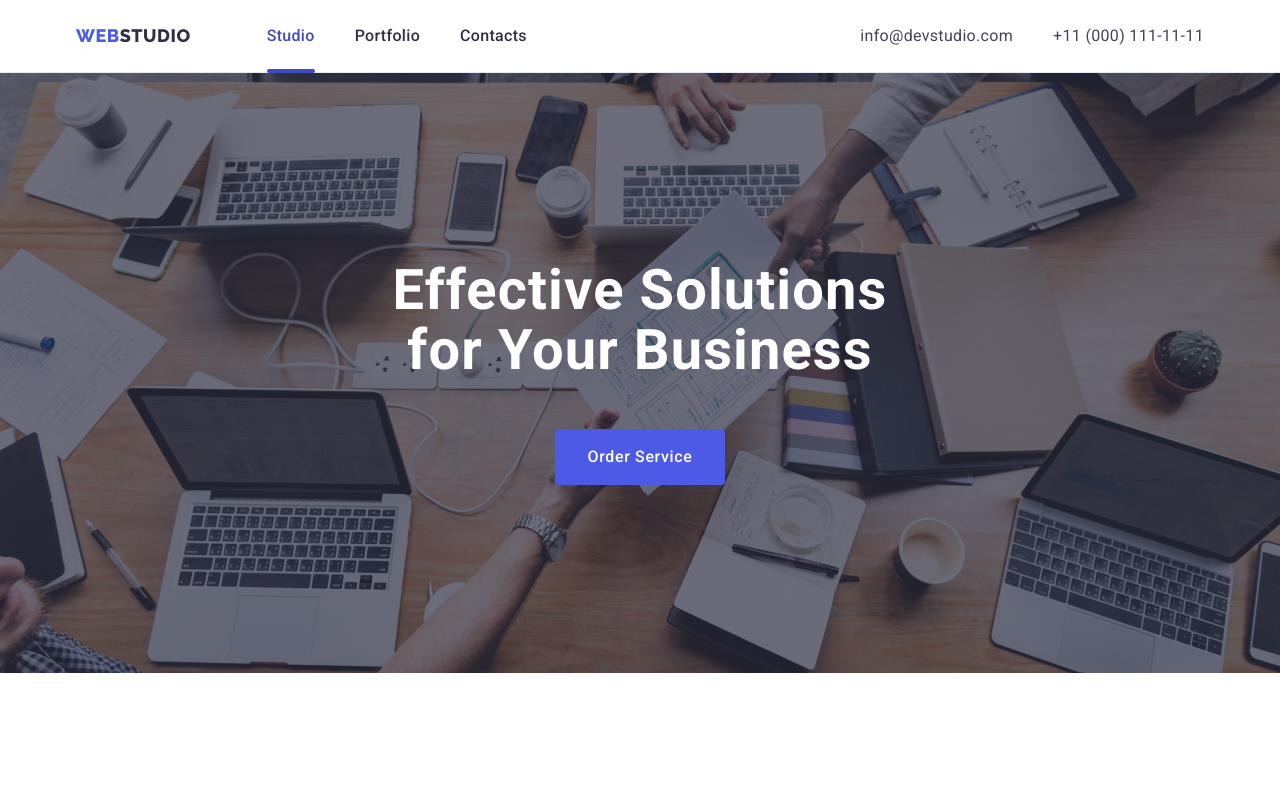
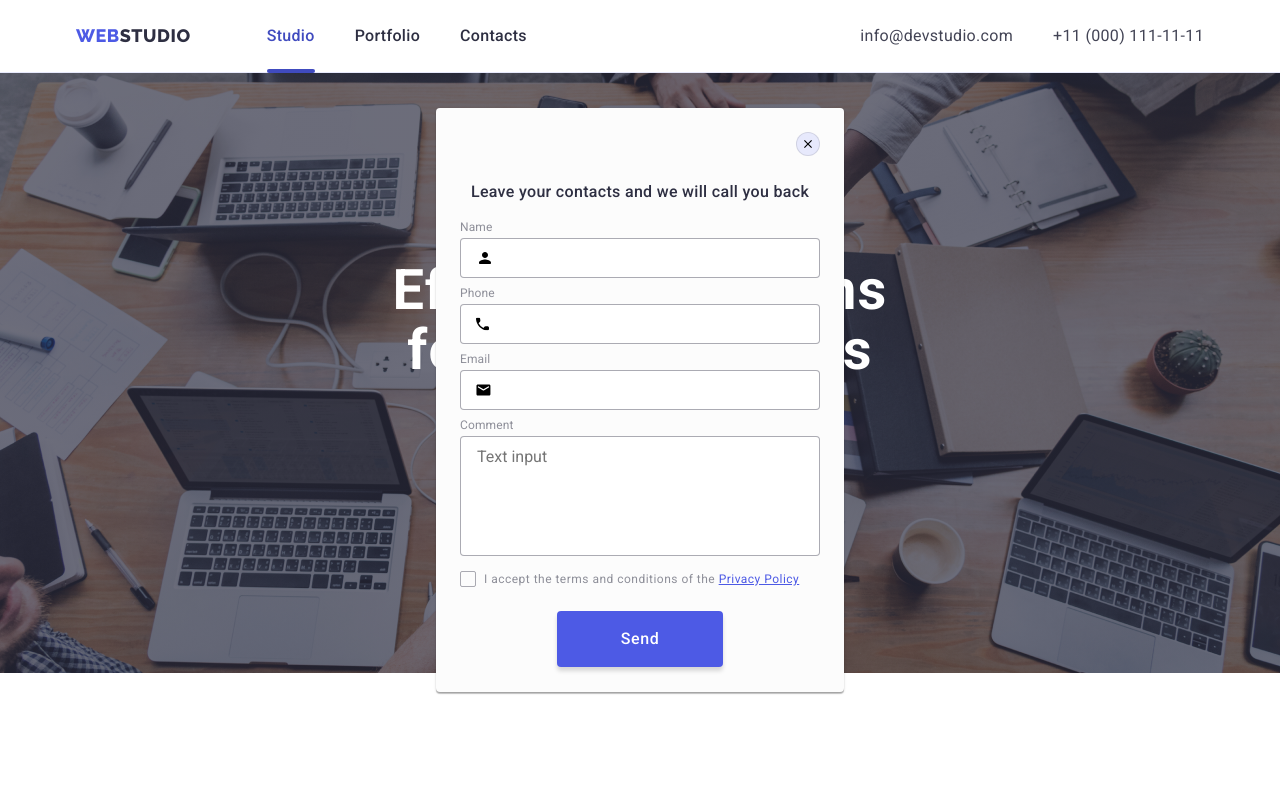
Before and after one commit to queen-raccoon/goit-markup-hw-06, a plain HTML site: page index.html in a window 1280 px wide. Shown: the top 789 px of the page. Drawn offline with nearby package versions, Linux system fonts and the light colour scheme.

Commit message:
Update index.html

```diff
--- a/index.html
+++ b/index.html
@@ -600,12 +600,14 @@
         </div>
     </footer>
 
-    <div class="backdrop is-hidden modal" data-modal>
+    <div class="backdrop is-hidden"></div>
+
+    <div class="modal" data-modal>
         <p class="contact-title">Leave your contacts and we will call you back</p>
         <form class="contact-from">
-            <label class="contact-from-field-wrapper">
-                <span class="contact-from-field-desc">Name</span>
-                <span class="contact-from-input-wrapper">
+            <div class="contact-from-field-wrapper">
+                <label class="contact-from-field-desc">Name</label>
+                <div class="contact-from-input-wrapper">
                     <input type="text"
                       class="contact-form-input"
                       name="user_first_name"
@@ -619,8 +621,8 @@
                       height="18">
                         <use href="./images/icons.svg#icon-person"></use>
                     </svg>
-                </span>
-            </label>
+                </div>
+            </div>
             <label class="contact-from-field-wrapper">
                 <span class="contact-from-field-desc">Phone</span>
                 <span class="contact-from-input-wrapper">
```
